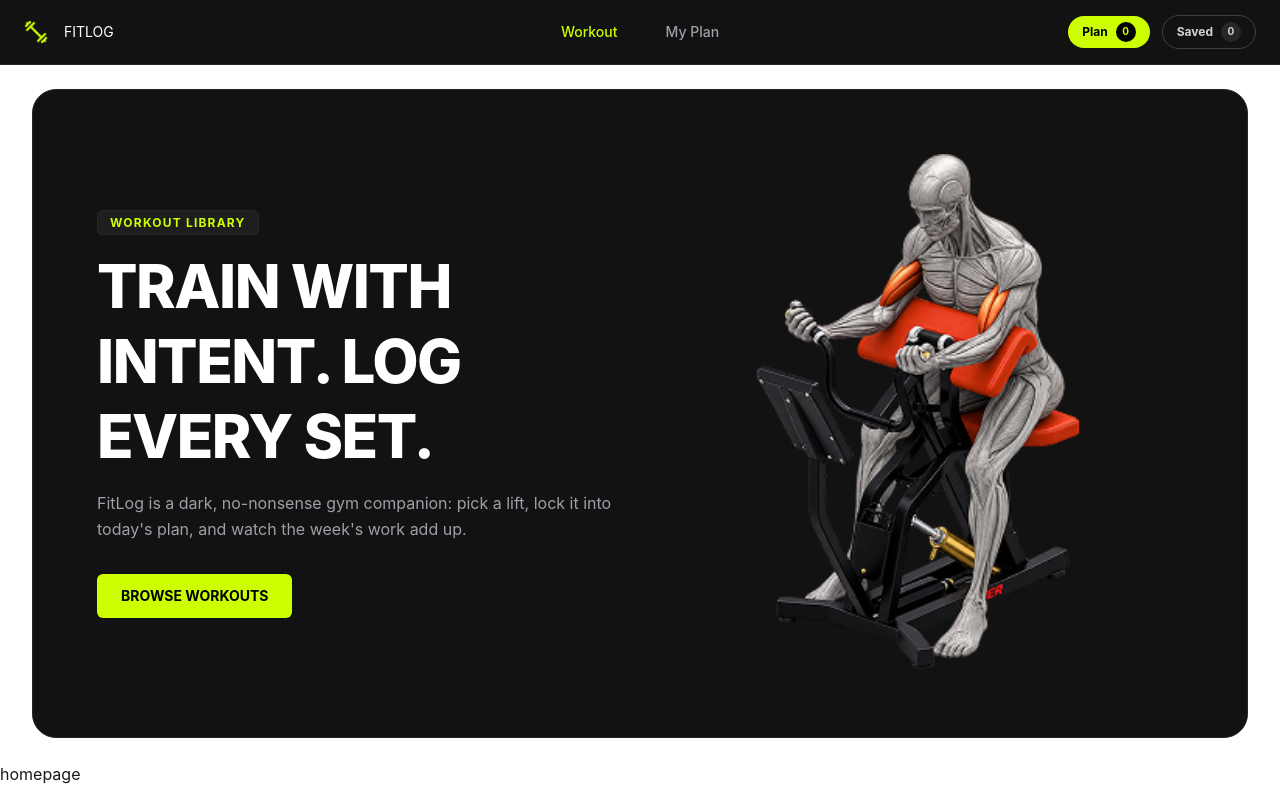
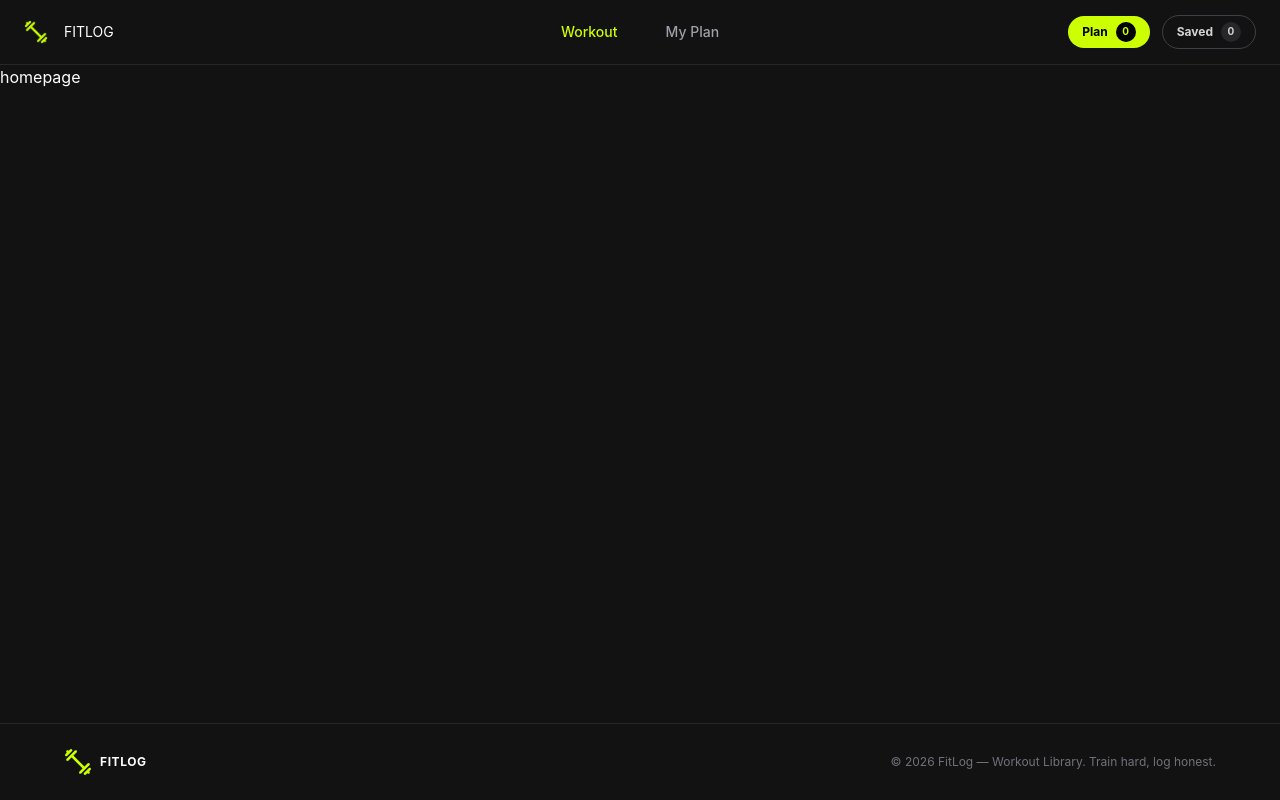
Before and after one commit to nomaanrayhannoyon/-B14-A6-Fit-Log, a Next.js app: page / in a window 1280 px wide. Built offline with nearby package versions, Linux system fonts and the light colour scheme.

Commit message:
feat: add footer component and update layout

```diff
--- /dev/null
+++ b/app/component/shered/Footer.tsx
@@ -0,0 +1,23 @@
+import React from 'react';
+
+export default function Footer() {
+  return (
+    <footer className="bg-[#121212] border-t border-zinc-800 py-6 px-6 lg:px-16">
+
+      <div className="max-w-7xl mx-auto flex flex-col sm:flex-row items-center justify-between text-xs text-zinc-500 gap-4">
+
+        {/* Left: Logo/Brand */}
+        <div className="flex items-center gap-2 text-white font-bold tracking-wider uppercase">
+
+          <span className="text-[#ccff00]"> <img src="/logo.png " alt="logo" /></span> FITLOG
+        </div>
+
+
+        <div>
+          <p>© 2026 FitLog — Workout Library. Train hard, log honest.</p>
+        </div>
+
+      </div>
+    </footer>
+  );
+}
--- a/app/layout.tsx
+++ b/app/layout.tsx
@@ -2,7 +2,7 @@ import type { Metadata } from "next";
 import { Geist, Geist_Mono } from "next/font/google";
 import "./globals.css";
 import Navber from "./component/shered/Navber";
-import Hero from "./component/shered/Hero";
+import Footer from "./component/shered/Footer";
 
 const geistSans = Geist({
   variable: "--font-geist-sans",
@@ -10,26 +10,33 @@ const geistSans = Geist({
 });
 
 const geistMono = Geist_Mono({
+
   variable: "--font-geist-mono",
+
   subsets: ["latin"],
 });
 
 export const metadata: Metadata = {
   title: "Create Next App",
+
   description: "Generated by create next app",
 };
 
-export default function RootLayout({ children }: LayoutProps<"/">) {
+export default function RootLayout({ children }: { children: React.ReactNode }) {
   return (
     <html
       lang="en"
-      data-theme="light"
       className={`${geistSans.variable} ${geistMono.variable} h-full antialiased`}
     >
-      <body className="min-h-full flex flex-col">
+      <body className="min-h-screen flex flex-col bg-[#121212] text-white">
         <Navber />
-        <Hero />
-        {children}</body>
+
+        <main className="flex-grow">
+          {children}
+        </main>
+
+        <Footer />
+      </body>
     </html>
   );
 }
```
